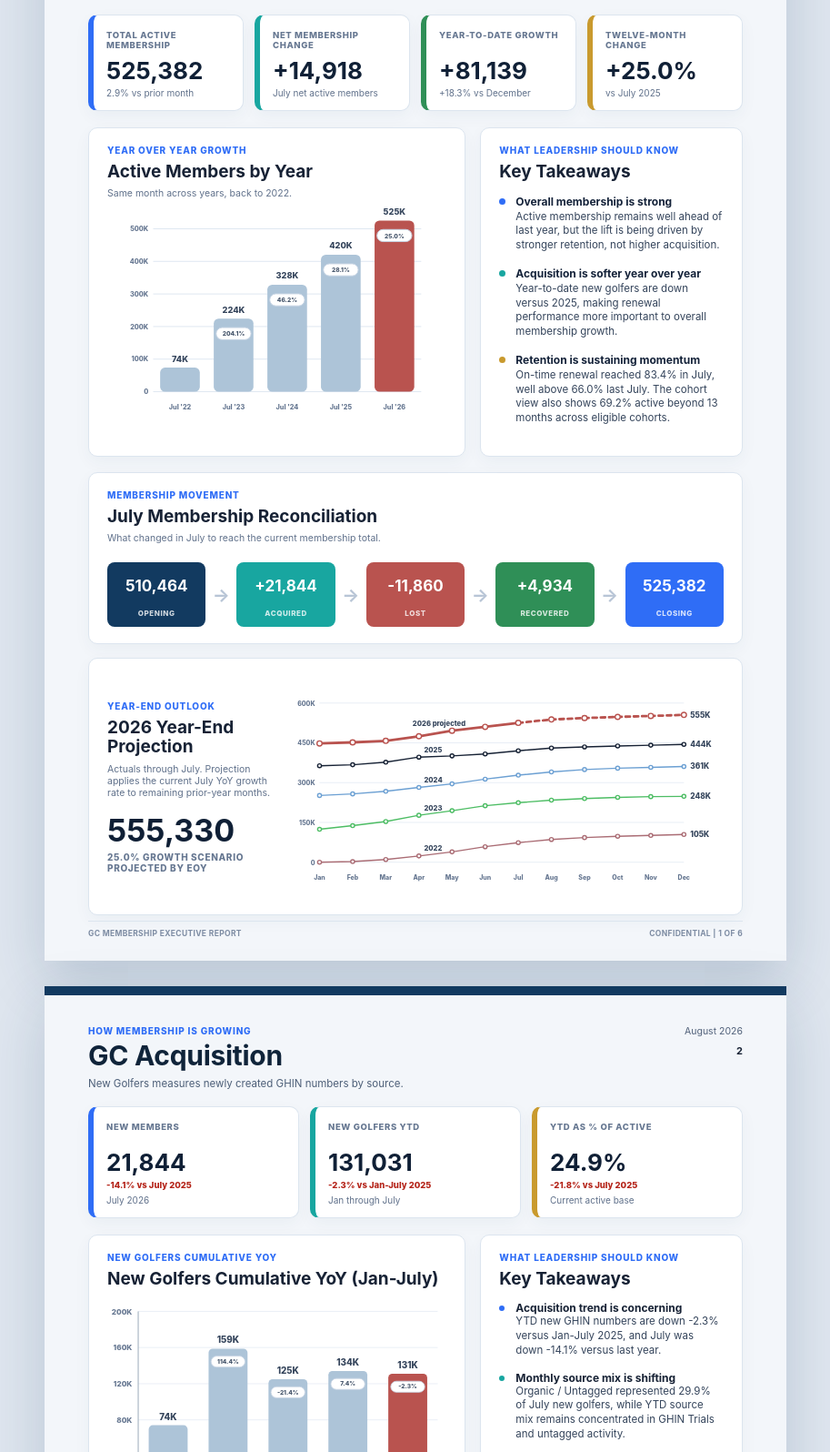
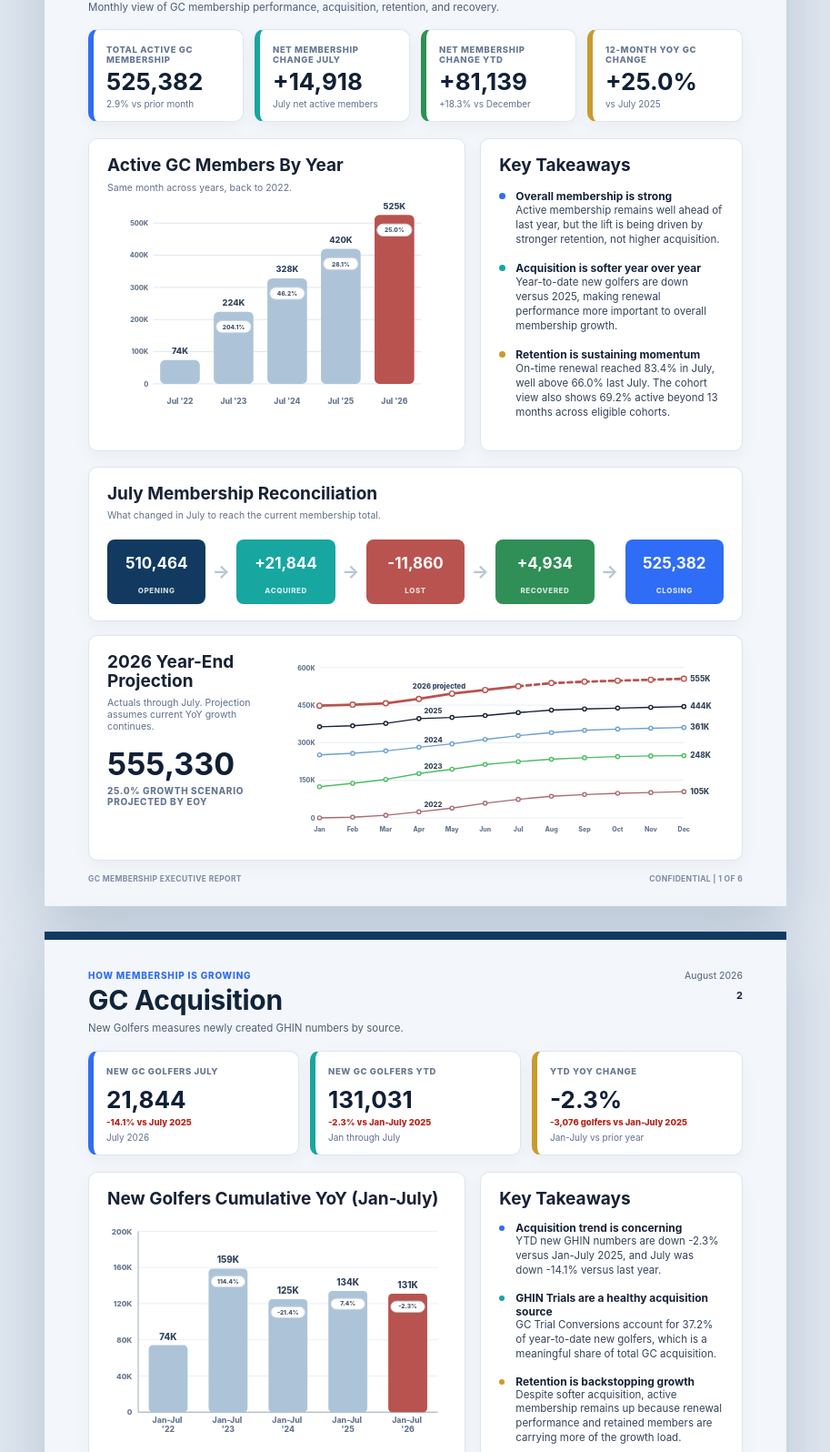
Before and after one commit to evanb174444-bit/usga-gc-membership-dashboard, a plain HTML site: page reports/html-report/executive-report.html in a window 1280 px wide. Shown: the part 161-1757 px from the top of the page at 91% size, without its empty margins (183-1096 px from the left). Drawn offline with Linux system fonts and the light colour scheme.

Commit message:
Update August executive report draft

```diff
--- a/reports/html-report/executive-report.html
+++ b/reports/html-report/executive-report.html
@@ -11,9 +11,9 @@
     <section class="page">
       <header class="masthead">
         <div>
-          <p class="eyebrow" data-copy="eyebrow">GC Membership</p>
+          <p class="eyebrow" data-copy="eyebrow">USGA</p>
           <h1 data-copy="page1Title">Executive Membership Report</h1>
-          <p class="dek" data-copy="page1Dek">Topline membership position, acquisition mix, and operating implications for leadership review.</p>
+          <p class="dek" data-copy="page1Dek">Monthly view of GC membership performance, acquisition, retention, and recovery.</p>
         </div>
         <div class="report-meta">
           <span data-copy="reportMonth">August 2026</span>
@@ -23,22 +23,22 @@
 
       <section class="summary-grid" aria-label="Topline summary">
         <article class="kpi accent-blue">
-          <span data-copy="activeKpiLabel">Total Active Membership</span>
+          <span data-copy="activeKpiLabel">Total Active GC Membership</span>
           <strong id="activeMembers">--</strong>
           <em id="activeSub">Current month</em>
         </article>
         <article class="kpi accent-teal">
-          <span data-copy="netKpiLabel">Net Membership Change</span>
+          <span data-copy="netKpiLabel">Net Membership Change July</span>
           <strong id="netChange">--</strong>
           <em id="netSub">Month over month</em>
         </article>
         <article class="kpi accent-green">
-          <span data-copy="ytdKpiLabel">Year-to-Date Growth</span>
+          <span data-copy="ytdKpiLabel">Net Membership Change YTD</span>
           <strong id="ytdGrowth">--</strong>
           <em id="ytdSub">Since December</em>
         </article>
         <article class="kpi accent-gold">
-          <span data-copy="annualKpiLabel">Twelve-Month Change</span>
+          <span data-copy="annualKpiLabel">12-Month YoY GC Change</span>
           <strong id="annualChange">--</strong>
           <em id="annualSub">Year over year</em>
         </article>
@@ -46,21 +46,18 @@
 
       <section class="two-col">
         <article class="panel trend-panel">
-          <div class="section-label" data-copy="trendLabel">Year Over Year Growth</div>
-          <h2 data-copy="trendTitle">Active Members by Year</h2>
+          <h2 data-copy="trendTitle">Active GC Members By Year</h2>
           <p class="panel-note" data-copy="trendNote">Same month across years, back to 2022.</p>
           <svg id="membershipTrend" class="chart" viewBox="0 0 520 210" role="img" aria-label="Membership trend chart"></svg>
         </article>
 
         <article class="panel interpretation">
-          <div class="section-label" data-copy="interpretationLabel">Interpretation</div>
           <h2 data-copy="interpretationTitle">What leadership should know</h2>
           <ul id="interpretationList"></ul>
         </article>
       </section>
 
       <section class="panel movement-panel">
-        <div class="section-label" data-copy="movementLabel">Membership Movement</div>
         <h2 data-copy="movementTitle">July Membership Reconciliation</h2>
         <p class="panel-note" data-copy="movementNote">Opening membership plus acquired and recovered golfers, net of losses, reconciles to closing active membership.</p>
         <div class="bridge" id="bridge"></div>
@@ -68,7 +65,6 @@
 
       <section class="panel projection-panel">
         <div class="projection-copy">
-          <div class="section-label" data-copy="projectionLabel">Year-End Outlook</div>
           <h2 data-copy="projectionTitle">2026 Year-End Projection</h2>
           <p class="panel-note" id="projectionNote">Projected December active membership using the current July YoY growth scenario.</p>
           <strong id="projectionValue">--</strong>
@@ -94,32 +90,28 @@
       </header>
 
       <section class="summary-grid three">
-        <article class="kpi accent-blue"><span data-copy="newMembersLabel">New Golfers</span><strong id="newMembers">--</strong><b class="delta down" id="newMembersDelta">--</b><em id="newMembersSub">Current month</em></article>
-        <article class="kpi accent-teal"><span>New Golfers YTD</span><strong id="newMembersYtd">--</strong><b class="delta down" id="newMembersYtdDelta">--</b><em>Jan through July</em></article>
-        <article class="kpi accent-gold"><span>YTD as % of Active</span><strong id="newMembersActiveShare">--</strong><b class="delta down" id="newMembersActiveShareDelta">--</b><em>Current active base</em></article>
+        <article class="kpi accent-blue"><span data-copy="newMembersLabel">New GC Golfers July</span><strong id="newMembers">--</strong><b class="delta down" id="newMembersDelta">--</b><em id="newMembersSub">Current month</em></article>
+        <article class="kpi accent-teal"><span>New GC Golfers YTD</span><strong id="newMembersYtd">--</strong><b class="delta down" id="newMembersYtdDelta">--</b><em>Jan through July</em></article>
+        <article class="kpi accent-gold"><span>YTD YoY Change</span><strong id="newGolfersYoyChange">--</strong><b class="delta down" id="newGolfersYoyDelta">--</b><em>Jan-July vs prior year</em></article>
       </section>
 
       <section class="two-col page-grid acquisition-hero-grid">
         <article class="panel acq-yoy-panel">
-          <div class="section-label">New Golfers Cumulative YoY</div>
           <h2>New Golfers Cumulative YoY (Jan-July)</h2>
           <svg id="acqYoyBars" class="feature-chart" viewBox="0 0 680 320" role="img" aria-label="New golfers cumulative year over year chart"></svg>
         </article>
         <article class="panel page-summary-panel page2-takeaways">
-          <div class="section-label">What Leadership Should Know</div>
           <h2>Key Takeaways</h2>
           <ul class="summary-bullets" id="page2Summary"></ul>
         </article>
       </section>
 
       <section class="panel source-mix-strip">
-          <div class="section-label" data-copy="acqMixPageLabel">Source Mix</div>
           <h2 data-copy="acqMixPageTitle">YTD Acquisition Mix</h2>
           <div class="source-mix-cards" id="sourceMixCards"></div>
       </section>
 
       <section class="panel source-trend-panel">
-          <div class="section-label">Monthly Source Mix</div>
           <h2>Monthly Trend by Source</h2>
           <svg id="sourceTrendBars" class="chart source-trend-chart" viewBox="0 0 680 280" role="img" aria-label="Monthly trend by source"></svg>
           <div class="legend horizontal" id="sourceTrendLegend"></div>
@@ -146,20 +138,17 @@
       </section>
 
       <section class="panel retention-takeaways">
-        <div class="section-label" data-copy="page3NotesLabel">What Leadership Should Know</div>
         <h2>Key Takeaways</h2>
         <p id="page3TakeawayText" class="takeaway-copy">Retention remains the central support for membership growth.</p>
       </section>
 
       <section class="retention-chart-stack">
         <article class="panel retention-story-panel">
-          <div class="section-label" data-copy="retentionTrendLabel">Retention Trend</div>
           <h2 data-copy="retentionTrendTitle">On-Time Renewal Rate by Month</h2>
           <p class="panel-note">Share of golfers up for renewal in the month who renewed on time.</p>
           <svg id="retentionTrend" class="retention-wide-chart" viewBox="0 0 760 260" role="img" aria-label="On-time renewal rate by month"></svg>
         </article>
         <article class="panel retention-story-panel">
-          <div class="section-label">Rolling Retention</div>
           <h2>12-Month Rolling Retention</h2>
           <p class="panel-note">Share of golfers active 12 months prior to the report date who are still active as of the report date.</p>
           <svg id="rollingRetentionTrend" class="retention-wide-chart" viewBox="0 0 760 260" role="img" aria-label="12-month rolling retention by month"></svg>
@@ -205,7 +194,6 @@
           <div id="recoveryCreationBars" class="mini-bars"></div>
         </article>
         <article class="panel recovery-takeaway-panel">
-          <div class="section-label" data-copy="page4NotesLabel">What Leadership Should Know</div>
           <h2>Key Takeaways</h2>
           <ul class="summary-bullets" id="page4Takeaways"></ul>
         </article>
@@ -286,7 +274,7 @@
             <p>The last four to five years of GC membership development have clearly worked. GC membership has grown from zero to 525,382 active members, which is a tremendous achievement. GC has made getting a Handicap Index faster and easier, paid media campaigns have boosted visibility and demand, and the GHIN product has brought in tens of thousands of new members through product improvements and free trials.</p>
             <p>Affiliate marketing is a very smart 2026 and 2027 bet. It should have a measurable impact on GC membership growth because it will make the product more widely available, easier to buy, and easier to integrate into an existing golf app experience.</p>
             <p>But the current numbers raise a separate question: is access to the Handicap Index the main issue, or is new demand beginning to level off? If making the product more widely available is not enough on its own, should we consider additional ways to generate demand?</p>
-            <div class="bottom-line"><span>Recommendation</span><p>For 2027, answer the demand question directly: who buys a GC membership? What are the three primary reasons for that purchase? Can we leverage that answer to organize our resources around it and generate more demand?</p></div>
+            <div class="bottom-line"><span>Recommendation</span><p>For 2027, answer the demand question directly: who buys a GC membership? What are the three primary reasons for that purchase? Can we use that answer to organize our resources and generate more demand? Generating new demand may require a new approach, more creativity, and some experimentation that makes us uncomfortable.</p></div>
           </article>
         </div>
       </section>
@@ -295,6 +283,6 @@
     </section>
   </main>
 
-  <script src="./report.js?v=20260812-page5-title"></script>
+  <script src="./report.js?v=20260813-gc-members-title"></script>
 </body>
 </html>
--- a/reports/html-report/report.js
+++ b/reports/html-report/report.js
@@ -17,18 +17,28 @@ const colors = {
 
 const $ = (id) => document.getElementById(id);
 
+const GC_TRIAL_CONVERSIONS = [
+  { label: "Jan", conversions: 2445 },
+  { label: "Feb", conversions: 2707 },
+  { label: "Mar", conversions: 4791 },
+  { label: "Apr", conversions: 9694 },
+  { label: "May", conversions: 10199 },
+  { label: "Jun", conversions: 9716 },
+  { label: "Jul", conversions: 9180 }
+];
+
 const defaultNarrative = {
-  eyebrow: "GC Membership",
+  eyebrow: "USGA",
   reportMonth: "August 2026",
   reportDate: "Report Date: August 2, 2026",
-  page1Title: "August Membership Report",
-  page1Dek: "Monthly executive report summarizing GC membership performance, acquisition, retention, and recovery through the latest reporting period.",
-  activeKpiLabel: "Total Active Membership",
-  netKpiLabel: "Net Membership Change",
-  ytdKpiLabel: "Year-to-Date Growth",
-  annualKpiLabel: "Twelve-Month Change",
+  page1Title: "August GC Membership Report",
+  page1Dek: "Monthly view of GC membership performance, acquisition, retention, and recovery.",
+  activeKpiLabel: "Total Active GC Membership",
+  netKpiLabel: "Net Membership Change July",
+  ytdKpiLabel: "Net Membership Change YTD",
+  annualKpiLabel: "12-Month YoY GC Change",
   trendLabel: "Year Over Year Growth",
-  trendTitle: "Active Members by Year",
+  trendTitle: "Active GC Members By Year",
   trendNote: "Same month across years, back to 2022.",
   interpretationLabel: "What leadership should know",
   interpretationTitle: "Key Takeaways",
@@ -49,7 +59,7 @@ const defaultNarrative = {
   page2Eyebrow: "How Membership Is Growing",
   page2Title: "GC Acquisition",
   page2Dek: "New Golfers measures newly created GHIN numbers by source.",
-  newMembersLabel: "New Members",
+  newMembersLabel: "New GC Golfers July",
   trialsLabel: "GHIN Trial Conversions",
   paidLabel: "Paid Media Conversions",
   acqTrendLabel: "Acquisition Trend",
@@ -144,6 +154,30 @@ async function loadNarrative() {
     const narrative = deepMerge(deepMerge(defaultNarrative, archived), draft);
     if (narrative.page5Title === "What the Results Suggest") {
       narrative.page5Title = "What the Numbers Are Telling Us";
+    }
+    if (narrative.page1Title === "August Membership Report" || narrative.page1Title === "Executive Membership Report") {
+      narrative.page1Title = "August GC Membership Report";
+    }
+    if (narrative.eyebrow === "GC Membership") {
+      narrative.eyebrow = "USGA";
+    }
+    if (narrative.page1Dek === "Monthly executive report summarizing GC membership performance, acquisition, retention, and recovery through the latest reporting period.") {
+      narrative.page1Dek = "Monthly view of GC membership performance, acquisition, retention, and recovery.";
+    }
+    if (narrative.trendTitle === "Active Members by Year") {
+      narrative.trendTitle = "Active GC Members By Year";
+    }
+    if (narrative.activeKpiLabel === "Total Active Membership") {
+      narrative.activeKpiLabel = "Total Active GC Membership";
+    }
+    if (narrative.netKpiLabel === "Net Membership Change") {
+      narrative.netKpiLabel = "Net Membership Change July";
+    }
+    if (narrative.ytdKpiLabel === "Year-to-Date Growth" || narrative.ytdKpiLabel === "Year to Date GC Change") {
+      narrative.ytdKpiLabel = "Net Membership Change YTD";
+    }
+    if (narrative.annualKpiLabel === "Twelve-Month Change") {
+      narrative.annualKpiLabel = "12-Month YoY GC Change";
     }
     return narrative;
   } catch {
@@ -337,7 +371,7 @@ function drawYoYMembershipChart(svg, rows) {
   if (!svg || !rows.length) return;
   const w = 520, h = 360;
   svg.setAttribute("viewBox", `0 0 ${w} ${h}`);
-  const pad = { left: 54, right: 20, top: 24, bottom: 40 };
+  const pad = { left: 54, right: 20, top: 24, bottom: 44 };
   const max = Math.max(...rows.map(row => row.activeGolfers)) * 1.04;
   const y = v => pad.top + (1 - v / max) * (h - pad.top - pad.bottom);
   const plotW = w - pad.left - pad.right;
@@ -360,7 +394,7 @@ function drawYoYMembershipChart(svg, rows) {
         <text x="${x + barW / 2}" y="${barY - 10}" text-anchor="middle" fill="${colors.text}" font-size="14">${Math.round(row.activeGolfers / 1000)}K</text>
         ${growth ? `<rect x="${x + 4}" y="${barY + 15}" width="${barW - 8}" height="20" rx="10" fill="#fff" stroke="#c8d5e4" stroke-width="1.5"/>
           <text x="${x + barW / 2}" y="${barY + 29}" text-anchor="middle" fill="#44546a" font-size="10">${growth}</text>` : ""}
-        <text x="${x + barW / 2}" y="${h - 10}" text-anchor="middle" fill="#667791" font-size="11">${row.month.slice(0, 3)} '${String(row.year).slice(2)}</text>`;
+        <text x="${x + barW / 2}" y="${h - 11}" text-anchor="middle" fill="#667791" font-size="13" font-weight="700">${row.month.slice(0, 3)} '${String(row.year).slice(2)}</text>`;
     }).join("")}
   `;
 }
@@ -529,9 +563,9 @@ function drawProjectionChart(svg, rows, currentYear, currentMonth, growthRate) {
   if (!svg || !rows.length) return;
   const months = ["Jan", "Feb", "Mar", "Apr", "May", "Jun", "Jul", "Aug", "Sep", "Oct", "Nov", "Dec"];
   const years = [...new Set(rows.map(row => row.year))].sort();
-  const w = 680, h = 310;
+  const w = 680, h = 280;
   svg.setAttribute("viewBox", `0 0 ${w} ${h}`);
-  const pad = { left: 45, right: 62, top: 24, bottom: 36 };
+  const pad = { left: 45, right: 62, top: 14, bottom: 30 };
   const monthValue = (year, monthNum) => {
     const row = rows.find(item => item.year === year && item.monthNum === monthNum);
     if (!row) return null;
@@ -679,7 +713,7 @@ async function render() {
   const recovered = recovery.summary.latestMonthRecoveries;
   const lost = prior.activeGolfers + current.newGolfers + recovered - current.activeGolfers;
   const paidMedia = marketing.monthlyPerformance.find(row => row.month === "YTD").conversions;
-  const trials = ghin.summary.trialConversions;
+  const trials = GC_TRIAL_CONVERSIONS.reduce((sum, row) => sum + row.conversions, 0);
   const organic = ytdNew - trials - paidMedia;
   const mix = [
     { label: "GHIN Trials", value: trials, color: colors.navy },
@@ -701,7 +735,7 @@ async function render() {
   const projectedDecember = Math.round(membership.find(row => row.year === current.year - 1 && row.monthNum === 12).activeGolfers * (1 + annualGrowth));
   setText("projectionValue", fmt.format(projectedDecember));
   setText("projectionSub", `${pct(annualGrowth)} growth scenario projected by EOY`);
-  setText("projectionNote", `Actuals through ${current.month}. Projection applies the current July YoY growth rate to remaining prior-year months.`);
+  setText("projectionNote", `Actuals through ${current.month}. Projection assumes current YoY growth continues.`);
   drawProjectionChart($("projectionChart"), membership.filter(row => row.year >= 2022 && row.year <= current.year), current.year, current.monthNum, annualGrowth);
   renderBridge({ opening: prior.activeGolfers, acquired: current.newGolfers, lost, recovered, closing: current.activeGolfers });
   renderInterpretation(narrative, current, recovered, lost, organic);
@@ -717,13 +751,13 @@ async function render() {
   setText("newMembersSub", `${current.month} ${current.year}`);
   setText("newMembersYtd", fmt.format(ytdNew));
   setText("newMembersYtdDelta", `${pct((ytdNew - priorYearYtdNew) / priorYearYtdNew)} vs Jan-July ${priorYear.year}`);
-  setText("newMembersActiveShare", pct(ytdActiveShare));
-  setText("newMembersActiveShareDelta", `${pct((ytdActiveShare - priorYtdActiveShare) / priorYtdActiveShare)} vs July ${priorYear.year}`);
+  setText("newGolfersYoyChange", pct((ytdNew - priorYearYtdNew) / priorYearYtdNew));
+  setText("newGolfersYoyDelta", `${fmt.format(ytdNew - priorYearYtdNew)} golfers vs Jan-July ${priorYear.year}`);
   setText("trialConversions", fmt.format(trials));
   setText("paidConversions", fmt.format(paidMedia));
   const monthlySources = ytdRows.map(row => {
     const shortMonth = row.month.slice(0, 3);
-    const trialsMonth = ghin.monthly.find(item => item.label === shortMonth)?.conversions || 0;
+    const trialsMonth = GC_TRIAL_CONVERSIONS.find(item => item.label === shortMonth)?.conversions || 0;
     const paidMonth = marketing.monthlyPerformance.find(item => item.month === shortMonth)?.conversions || 0;
     const organicMonth = Math.max((row.newGolfers || 0) - trialsMonth - paidMonth, 0);
     return { month: shortMonth, trials: trialsMonth, paid: paidMonth, organic: organicMonth, total: row.newGolfers || 0 };
@@ -735,8 +769,8 @@ async function render() {
       body: `YTD new GHIN numbers are down ${pct((ytdNew - priorYearYtdNew) / priorYearYtdNew)} versus Jan-July ${priorYear.year}, and ${current.month} was down ${pct((current.newGolfers - priorYearSameMonth.newGolfers) / priorYearSameMonth.newGolfers)} versus last year.`
     },
     {
-      title: "Monthly source mix is shifting",
-      body: `Organic / Untagged represented ${pct(latestSourceMonth.organic / latestSourceMonth.total)} of ${current.month} new golfers, while YTD source mix remains concentrated in GHIN Trials and untagged activity.`
+      title: "GHIN Trials are a healthy acquisition source",
+      body: `GC Trial Conversions account for ${pct(trials / ytdNew)} of year-to-date new golfers, which is a meaningful share of total GC acquisition.`
     },
     {
       title: "Retention is backstopping growth",
--- a/reports/html-report/styles.css
+++ b/reports/html-report/styles.css
@@ -136,7 +136,7 @@ h1 {
 .kpi span,
 .mini-kpi-row span {
   display: block;
-  min-height: 22px;
+  min-height: 18px;
   color: #667791;
   font-size: 9.5px;
   font-weight: 800;
@@ -147,7 +147,7 @@ h1 {
 
 .kpi strong {
   display: block;
-  margin-top: 9px;
+  margin-top: 5px;
   color: #102036;
   font-size: 26px;
   line-height: 1;
@@ -332,7 +332,7 @@ h1 {
   display: grid;
   grid-template-columns: 1.55fr 4fr;
   gap: 18px;
-  align-items: center;
+  align-items: start;
   margin-top: 15px;
 }
 
@@ -357,7 +357,7 @@ h1 {
 .projection-chart {
   display: block;
   width: 100%;
-  height: 245px;
+  height: 210px;
 }
 
 .bridge {
@@ -1149,7 +1149,6 @@ td:last-child, th:last-child { text-align: left; }
   bottom: 0.26in;
   display: flex;
   justify-content: space-between;
-  border-top: 1px solid var(--line);
   padding-top: 8px;
   color: #7d8ca3;
   font-size: 8.5px;
```
Also changed, not shown: reports/html-report/editor.html (+9 -9 lines).
